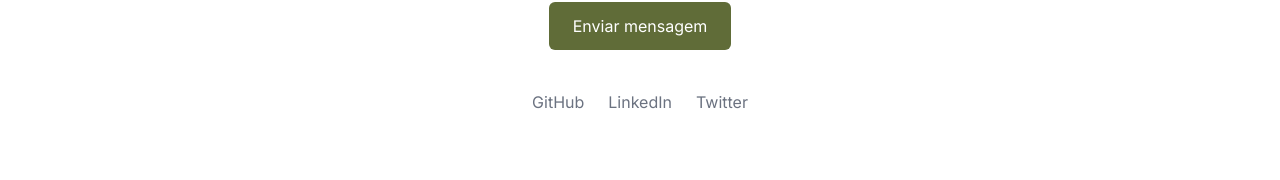
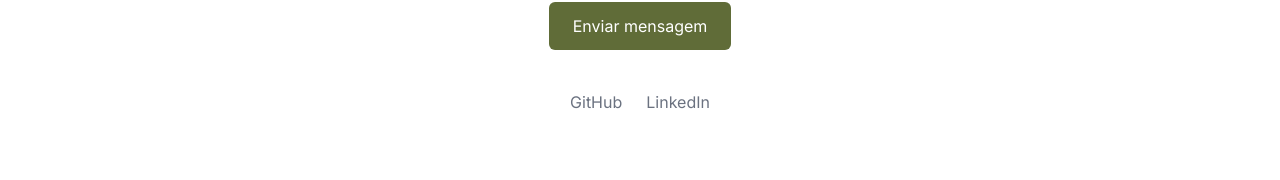
Before and after one commit to davidalmeidasj/my-resume, a Vue app: page / in a window 1280 px wide. Shown: the part 3360-3540 px from the top of the page. Built offline with nearby package versions, Linux system fonts and the light colour scheme.

Commit message:
feat(contact): integrate contact form with Formspree using form ID xdkdnboy

```diff
--- a/src/components/ContactSection.vue
+++ b/src/components/ContactSection.vue
@@ -4,9 +4,8 @@ import { useI18n } from 'vue-i18n'
 const { t } = useI18n()
 
 const socials = [
-  { name: 'GitHub', url: 'https://github.com/seuusuario' },
-  { name: 'LinkedIn', url: 'https://linkedin.com/in/seuusuario' },
-  { name: 'Twitter', url: 'https://twitter.com/seuusuario' }
+  { name: 'GitHub', url: 'https://github.com/davidalmeidasj' },
+  { name: 'LinkedIn', url: 'https://www.linkedin.com/in/david-almeida-sj/' }
 ]
 </script>
 
@@ -17,14 +16,20 @@ const socials = [
         {{ t('contact.title') }}
       </h2>
 
-      <form class="space-y-6">
+      <form
+        action="https://formspree.io/f/xdkdnboy"
+        method="POST"
+        class="space-y-6"
+      >
         <div>
           <label for="name" class="block mb-2 text-sm font-medium text-gray-700">
             {{ t('contact.name') }}
           </label>
           <input
             type="text"
+            name="name"
             id="name"
+            required
             placeholder="John Doe"
             class="w-full rounded-md border border-gray-300 px-4 py-3 focus:border-primary focus:ring-2 focus:ring-primary outline-none transition"
           />
@@ -36,7 +41,9 @@ const socials = [
           </label>
           <input
             type="email"
+            name="email"
             id="email"
+            required
             placeholder="john@example.com"
             class="w-full rounded-md border border-gray-300 px-4 py-3 focus:border-primary focus:ring-2 focus:ring-primary outline-none transition"
           />
@@ -47,7 +54,9 @@ const socials = [
             {{ t('contact.message') }}
           </label>
           <textarea
+            name="message"
             id="message"
+            required
             rows="5"
             placeholder="Your message..."
             class="w-full rounded-md border border-gray-300 px-4 py-3 focus:border-primary focus:ring-2 focus:ring-primary outline-none transition"
@@ -57,7 +66,7 @@ const socials = [
         <div class="text-center">
           <button
             type="submit"
-            class="bg-primary text-white font-medium px-6 py-3 rounded-md hover:bg-pink-600 transition"
+            class="bg-primary text-white font-medium px-6 py-3 rounded-md hover:bg-primary-dark transition"
           >
             {{ t('contact.send') }}
           </button>
```
